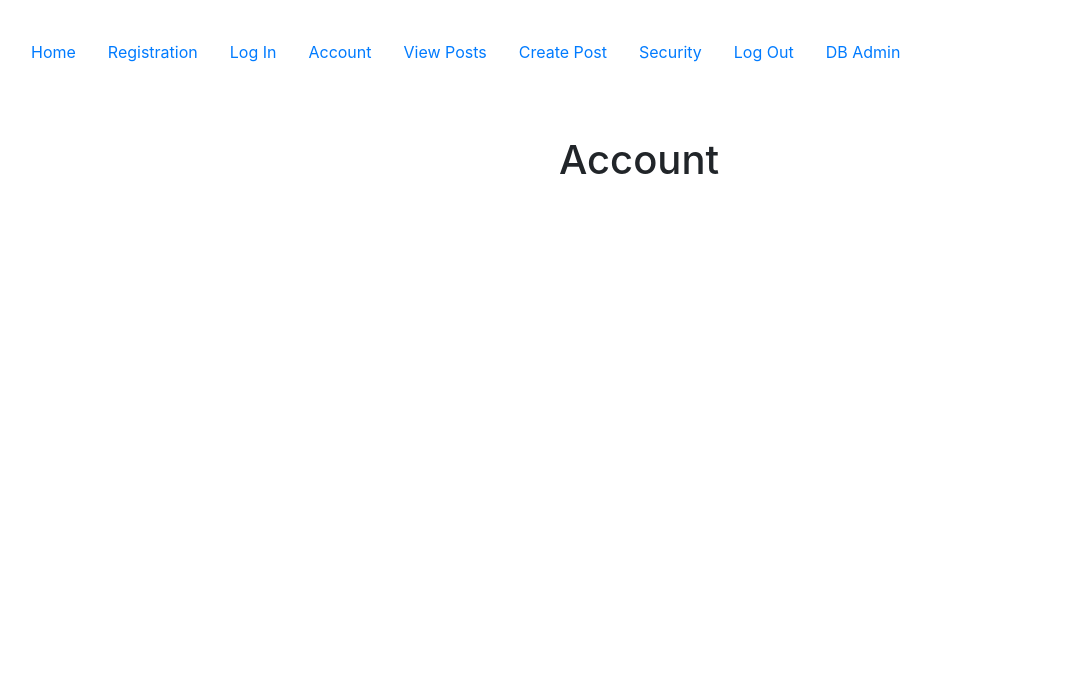
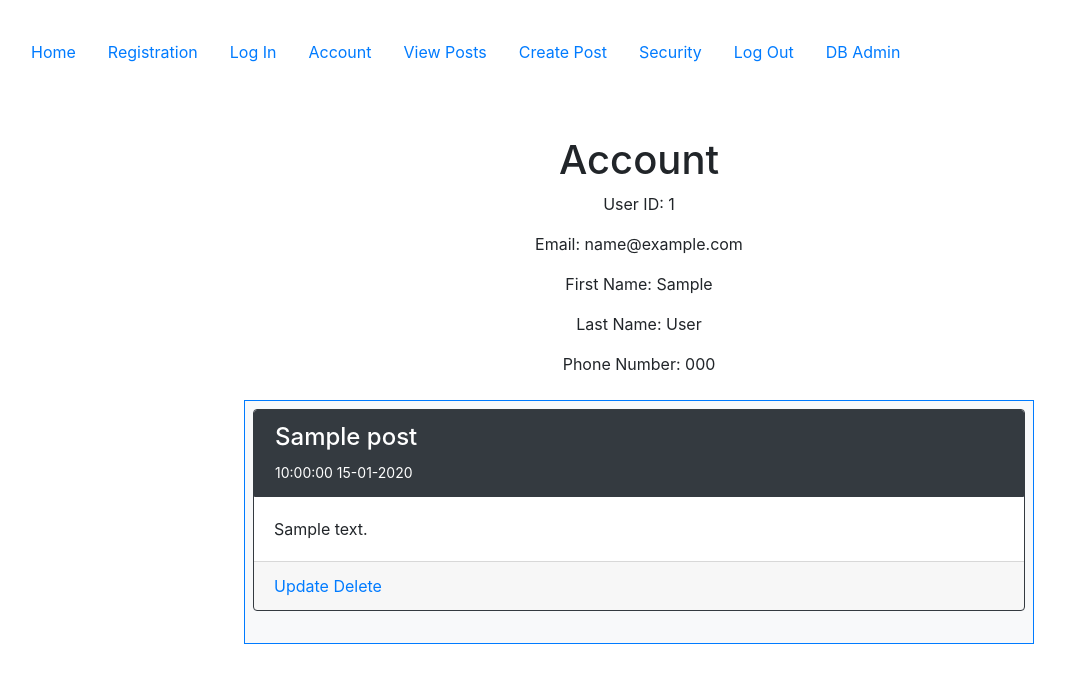
Before and after one commit to Crazyafk/csc2031blog_c3008708, a Flask app: page /account in a window 1280 px wide. Shown: the top 683 px of the page, without its empty margins (1-1066 px from the left). Run offline with Flask 3, Linux system fonts and the light colour scheme; a user stored in the database is signed in; tables that the repository leaves empty hold one stand-in row (values such as "Sample post"); some libraries are stand-ins or nearby versions.

Commit message:
finish keeping track of user, add account page, visibly associate posts

```diff
--- a/accounts/views.py
+++ b/accounts/views.py
@@ -91,7 +91,7 @@ def login():
 
 @accounts_bp.route('/account')
 def account():
-    return render_template('accounts/account.html')
+    return render_template('accounts/account.html', user=flask_login.current_user)
 
 
 @accounts_bp.route('/unlock')
--- a/config.py
+++ b/config.py
@@ -81,6 +81,7 @@ class User(db.Model, UserMixin):
     password = db.Column(db.String(100), nullable=False)
     mfa_enabled = db.Column(db.Boolean, nullable=False)
     mfa_key = db.Column(db.String(32), nullable=False)
+    active = db.Column(db.Boolean(), default=True, nullable=False)
 
     # User information
     firstname = db.Column(db.String(100), nullable=False)
@@ -108,6 +109,10 @@ class User(db.Model, UserMixin):
     @property
     def uri(self):
         return str(pyotp.totp.TOTP(self.mfa_key).provisioning_uri(self.email, "2031 Blog"))
+
+    @property
+    def is_active(self):
+        return self.active
 
     @login_manager.user_loader
     def load_user(id):
--- a/templates/accounts/account.html
+++ b/templates/accounts/account.html
@@ -2,4 +2,31 @@
 
 {% block content %}
     <h1>Account</h1>
+    <p>User ID: {{ user.id }}</p>
+    <p>Email: {{ user.email }}</p>
+    <p>First Name: {{ user.firstname }}</p>
+    <p>Last Name: {{ user.lastname }}</p>
+    <p>Phone Number: {{ user.phone }}</p>
+    <div class="p-2 row">
+        <div class="col-2"></div>
+        <div class="col-8">
+            <div class="p-2 bg-light border border-primary" style="text-align: left">
+            {% for post in user.posts %}
+                <div class="card border border-dark">
+                    <div class="card-header bg-dark text-white border border-dark">
+                        <h4>{{ post.title }}</h4>
+                        <small>{{ post.created.strftime('%H:%M:%S %d-%m-%Y') }}</small>
+                    </div>
+                    <div class="card-body">{{ post.body }}</div>
+                    <div class="card-footer">
+                        <a class="navbar-item" href="{{ url_for('posts.update', id=post.id) }}">Update</a>
+                        <a class="navbar-item" href="{{ url_for('posts.delete', id=post.id) }}">Delete</a>
+                    </div>
+                </div>
+                <br>
+            {% endfor %}
+            </div>
+        </div>
+        <div class="col-2"></div>
+    </div>
 {% endblock %}
--- a/templates/posts/posts.html
+++ b/templates/posts/posts.html
@@ -24,6 +24,7 @@
                 <div class="card border border-dark">
                     <div class="card-header bg-dark text-white border border-dark">
                         <h4>{{ post.title }}</h4>
+                        <small>{{ post.user.firstname +" "+ post.user.lastname }}</small><br>
                         <small>{{ post.created.strftime('%H:%M:%S %d-%m-%Y') }}</small>
                     </div>
                     <div class="card-body">{{ post.body }}</div>
```
